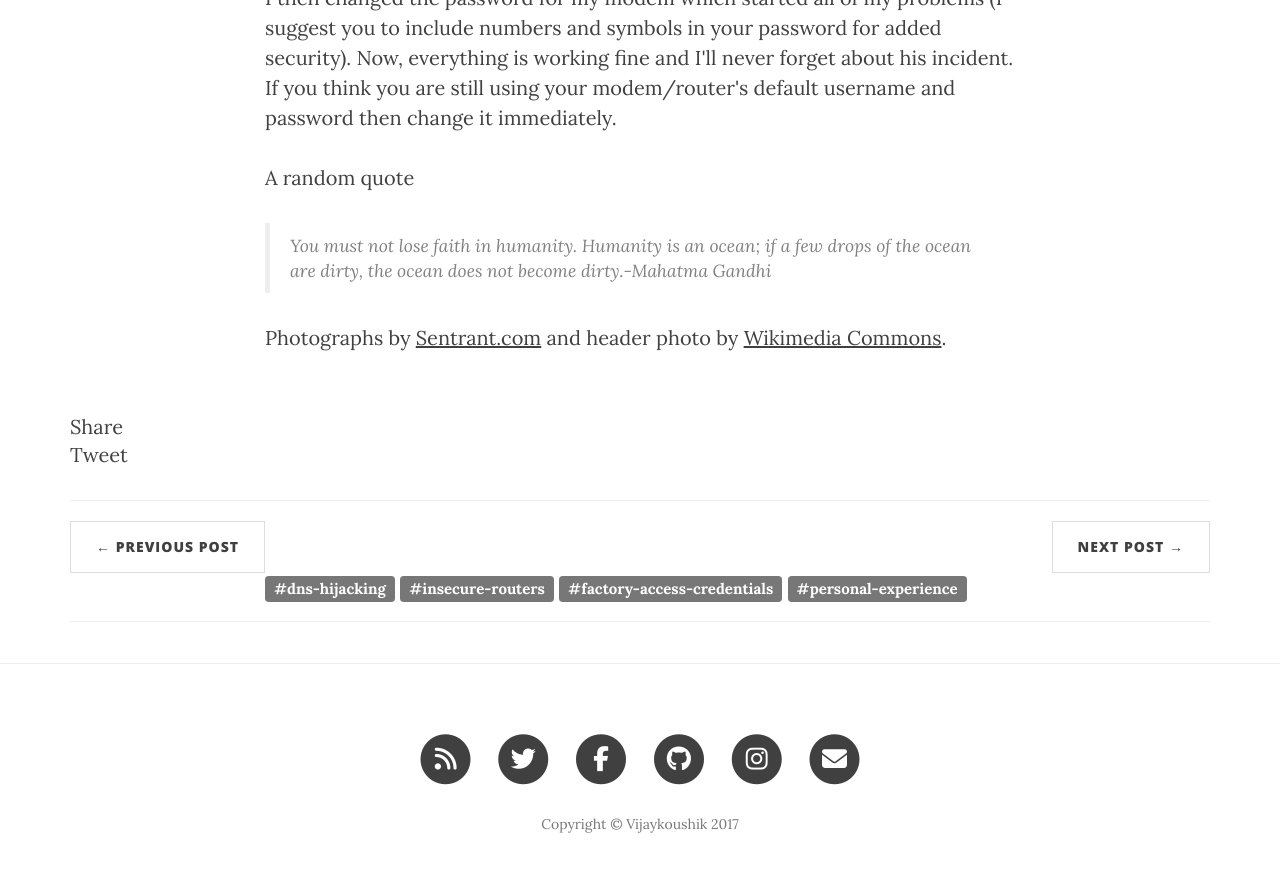
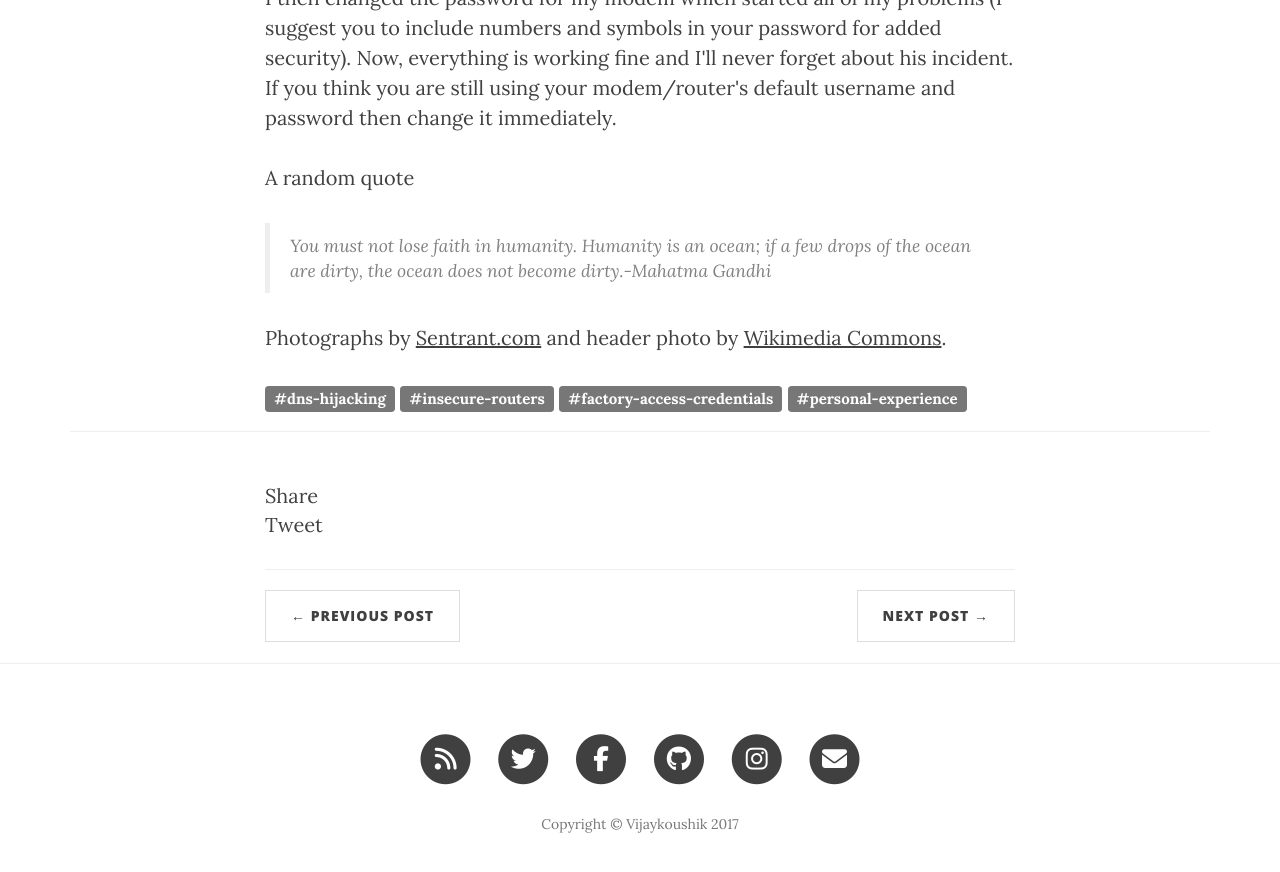
Before and after one commit to svijaykoushik/blog, a Jekyll site: the page built from _posts/2017-05-23-dns-highjacked.markdown, in a window 1280 px wide and 900 px high, scrolled down 3425 px. Shown: the top 872 px of the window. Built offline with Jekyll 4.4.1, drawn with Linux system fonts in a browser that asks for light colours; nearby versions of some CDN libraries; comment, search, counter and statistics services are not loaded.

Commit message:
jsut made some tweaks

```diff
--- a/_layouts/post.html
+++ b/_layouts/post.html
@@ -31,6 +31,18 @@
         </div>
 </article>
 <div class="container">
+        <div class="row">
+            <div class="col-lg-8 col-lg-offset-2 col-md-10 col-md-offset-1">
+                {% if page.tags %}
+                    {% for tag in page.tags %}
+                    <span class="label label-default">#{{ tag }}</span>
+                    {% endfor %}
+                {% endif %}
+            </div>
+        </div>
+        <hr>
+    <div class="row">
+        <div class="col-lg-8 col-lg-offset-2 col-md-10 col-md-offset-1">
             <p>
                 <div class="fb-share-button" data-href="{{ page.url | replace:'index.html','' | prepend: site.baseurl | prepend: site.url }}" data-layout="button_count" data-size="small" data-mobile-iframe="false">
                     <a class="fb-xfbml-parse-ignore" target="_blank" href="https://www.facebook.com/sharer/sharer.php?u=https%3A%2F%2Fsvijaykoushik.github.io%2Fblog%2F&amp;src=sdkpreparse">Share</a>
@@ -55,16 +67,9 @@
                 </li>
                 {% endif %}
             </ul>
-    <div class="row">
-        <div class="col-lg-8 col-lg-offset-2 col-md-10 col-md-offset-1">
-            {% if page.tags %}
-                {% for tag in page.tags %}
-                <span class="label label-default">#{{ tag }}</span>
-                {% endfor %}
-            {% endif %}
         </div>
     </div>
-    <hr>
+
     <!-- Disquss comments pugin -->
 
     {% if page.comments and page.pageId %}
```
Lines whose indentation alone changed are shown as unchanged.
